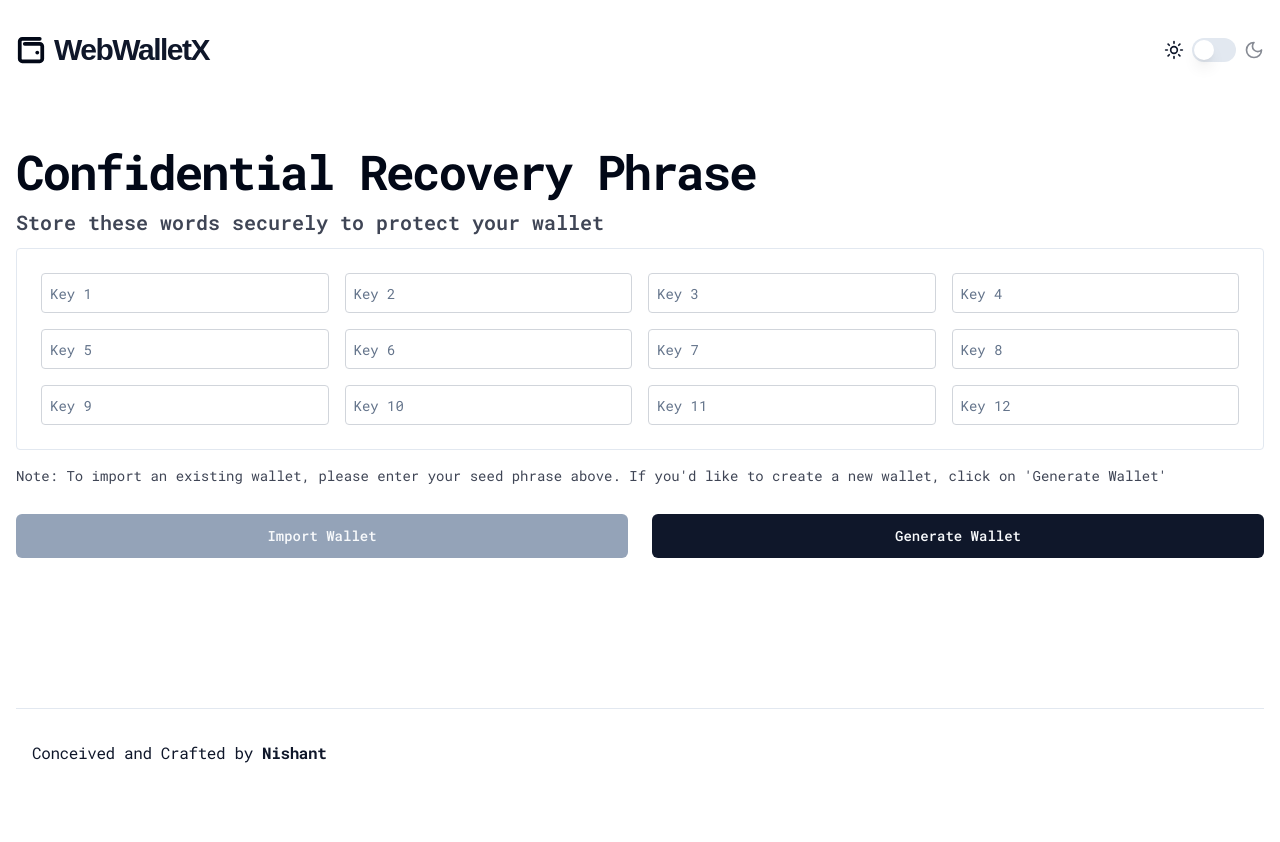
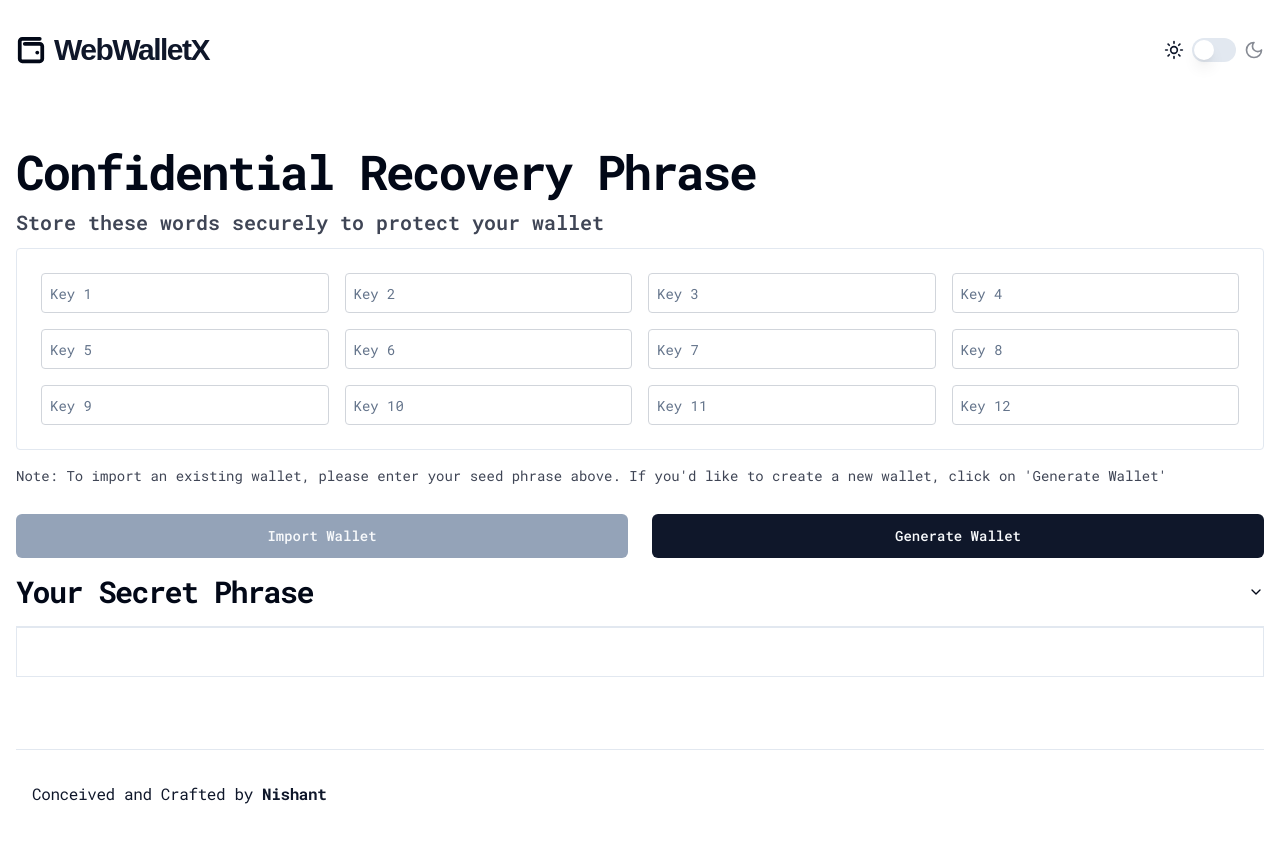
Before and after one commit to NishantCoder108/web-wallet-x, a Next.js app: page /wallet/solana in a window 1280 px wide. Shown: the top 842 px of the page. Before the commit the page ends 813 px from the top, so only its background shows below. Built offline with nearby package versions, Linux system fonts and the light colour scheme; a web font is replaced by a local one.

Commit message:
Implemented Secret Phrases UI and functionalities

```diff
--- a/package.json
+++ b/package.json
@@ -9,10 +9,12 @@
     "lint": "next lint"
   },
   "dependencies": {
+    "@radix-ui/react-accordion": "^1.2.0",
     "@radix-ui/react-slot": "^1.1.0",
     "@radix-ui/react-switch": "^1.1.0",
     "@solana/web3.js": "^1.95.3",
     "bip39": "^3.1.0",
+    "bs58": "^6.0.0",
     "buffer": "^6.0.3",
     "class-variance-authority": "^0.7.0",
     "clsx": "^2.1.1",
@@ -24,6 +26,7 @@
     "next-themes": "^0.3.0",
     "react": "^18",
     "react-dom": "^18",
+    "sonner": "^1.5.0",
     "tailwind-merge": "^2.5.2",
     "tailwindcss-animate": "^1.0.7",
     "tweetnacl": "^1.0.3"
--- a/src/app/layout.tsx
+++ b/src/app/layout.tsx
@@ -4,6 +4,7 @@ import "./globals.css";
 import { ThemeProvider } from "@/components/ThemeProvider";
 import Footer from "@/components/Footer";
 import Navbar from "@/components/Navbar";
+import { Toaster } from "@/components/ui/sonner";
 
 const inter = Inter({ subsets: ["latin"] });
 
@@ -31,6 +32,7 @@ export default function RootLayout({
                         {children}
                         <Footer />
                     </div>
+                    <Toaster />
                 </ThemeProvider>
             </body>
         </html>
--- a/src/app/wallet/solana/page.tsx
+++ b/src/app/wallet/solana/page.tsx
@@ -1,18 +1,48 @@
 "use client";
 import React, { useRef, useState } from "react";
-import { motion } from "framer-motion";
+import { easeInOut, motion } from "framer-motion";
 import { Input } from "@/components/ui/input";
 import { Button } from "@/components/ui/button";
 import InputGrid from "@/components/common/InputGrid";
 import { roboto_mono } from "@/lib/fonts";
+import {
+    generateMnemonic,
+    mnemonicToSeed,
+    mnemonicToSeedSync,
+    validateMnemonic,
+} from "bip39";
+import { toast } from "sonner";
+import { derivePath } from "ed25519-hd-key";
+import nacl from "tweetnacl";
+import bs58 from "bs58";
+import { Keypair } from "@solana/web3.js";
+import {
+    Accordion,
+    AccordionContent,
+    AccordionItem,
+    AccordionTrigger,
+} from "@/components/ui/accordion";
+import { Copy } from "lucide-react";
 
 const SolanaWallet = () => {
     const formRef = useRef<HTMLFormElement>(null);
     const [seedArr, setSeeArr] = useState<string[]>([]);
+    const [mnemonicArr, setMnemonicArr] = useState<string[]>([]);
+    const [walletList, setWalletList] = useState<
+        {
+            privateKey: string;
+            publicKey: string;
+        }[]
+    >([]);
 
-    const handleSubmit = (value: string[]) => {
-        console.log("handleSubmit Val", value);
-        setSeeArr(value);
+    const handleSubmit = (seedValue: string[]) => {
+        console.log("handleSubmit Val", seedValue);
+
+        if (!validateMnemonic(seedValue.join(" "))) {
+            toast.error("Invalid recovery phrase, Please try again.");
+            return;
+        }
+        setSeeArr(seedValue);
     };
 
     const triggerInputGridForm = () => {
@@ -21,10 +51,41 @@ const SolanaWallet = () => {
             console.log({ refVal });
         }
     };
+
+    const handleGenerateWallet = () => {
+        const mnemonic = generateMnemonic();
+        console.log({ mnemonic });
+        setMnemonicArr(mnemonic.split(" "));
+        const seed = mnemonicToSeedSync(mnemonic);
+        console.log({ seed });
+        //Derivation path
+        const path = `m/44'/501'/0'/0'`;
+        const derivedSeed = derivePath(path, seed.toString("hex")).key;
+
+        const secret = nacl.sign.keyPair.fromSeed(derivedSeed).secretKey;
+        const publicKey = Keypair.fromSecretKey(secret).publicKey.toBase58();
+        const convertSecretToBase58 = bs58.encode(secret);
+
+        console.log({ publicKey }, { convertSecretToBase58 });
+
+        setWalletList((prev) => [
+            ...prev,
+            {
+                privateKey: convertSecretToBase58,
+                publicKey: publicKey,
+            },
+        ]);
+    };
+
+    const copyToClipboard = (secretPhrase: string) => {
+        navigator.clipboard.writeText(secretPhrase);
+        toast.success("Copied to clipboard!");
+    };
     return (
         <div
             className={` min-h-[70vh] pt-16 pb-2 mb-16 ${roboto_mono.className}`}
         >
+            {walletList.length === 0 && (
                 <motion.div
                     initial={{ opacity: 0, y: -20 }}
                     animate={{ opacity: 1, y: 0 }}
@@ -51,9 +112,9 @@ const SolanaWallet = () => {
                             />
                         </div>
                         <p className="text-sm  text-primary/80 pb-3">
-                        Note: To import an existing wallet, please enter your
-                        seed phrase above. If you'd like to create a new wallet,
-                        click on 'Generate Wallet'
+                            Note: To import an existing wallet, please enter
+                            your seed phrase above. If you'd like to create a
+                            new wallet, click on 'Generate Wallet'
                         </p>
                         <div className="flex justify-evenly items-center  gap-6">
                             <Button
@@ -65,7 +126,7 @@ const SolanaWallet = () => {
                             </Button>
                             <Button
                                 size={"lg"}
-                            //  onClick={() => handleGenerateWallet()}
+                                onClick={() => handleGenerateWallet()}
                                 className="w-full"
                             >
                                 Generate Wallet
@@ -73,6 +134,95 @@ const SolanaWallet = () => {
                         </div>
                     </div>
                 </motion.div>
+            )}
+            {/* Showing Mnemonic phrases */}
+            <motion.div
+                initial={{ opacity: 0, y: -20 }}
+                animate={{
+                    opacity: 1,
+                    y: 0,
+                }}
+                transition={{
+                    ease: easeInOut,
+                    duration: 0.3,
+                }}
+                className={roboto_mono.className}
+            >
+                <Accordion type="single" collapsible>
+                    <AccordionItem value="item-1">
+                        <AccordionTrigger className="text-2xl md:text-3xl font-bold tracking-tighter hover:no-underline">
+                            Your Secret Phrase
+                        </AccordionTrigger>
+
+                        <AccordionContent
+                            onClick={() =>
+                                copyToClipboard(mnemonicArr.join(" "))
+                            }
+                        >
+                            <motion.div
+                                transition={{
+                                    ease: easeInOut,
+                                    duration: 0.3,
+                                }}
+                                animate={{
+                                    opacity: 1,
+                                    y: 0,
+                                }}
+                                initial={{
+                                    opacity: 0,
+                                    y: -20,
+                                }}
+                                className="hover:cursor-pointer"
+                            >
+                                <div className="grid grid-cols-1 sm:grid-cols-2 md:grid-cols-4 gap-3 dark:bg-slate-900 p-6 rounded">
+                                    {mnemonicArr.map((item) => (
+                                        <p className="text-red-500 font-semibold border p-3 flex items-center justify-center rounded">
+                                            {item}
+                                        </p>
+                                    ))}
+                                </div>
+
+                                <div className="text-sm md:text-base text-primary/50 flex w-full  dark:bg-slate-900 p-6 gap-3 hover:text-slate-100">
+                                    <Copy /> Click Anywhere To Copy
+                                </div>
+                            </motion.div>
+                        </AccordionContent>
+                    </AccordionItem>
+                </Accordion>
+            </motion.div>
+
+            {/* Showing Public and Private Keys */}
+
+            <motion.div
+                initial={{
+                    opacity: 0,
+                    y: -20,
+                }}
+                transition={{
+                    ease: easeInOut,
+                    duration: 0.3,
+                }}
+                animate={{
+                    opacity: 1,
+                    y: 0,
+                }}
+            >
+                <ul className="border py-6 flex flex-col items-center ">
+                    {walletList.length > 0 &&
+                        walletList.map((wallet, i) => (
+                            <li key={i}>
+                                <div>
+                                    <p className="font-semibold ">
+                                        {" "}
+                                        Wallet {i + 1}{" "}
+                                    </p>
+                                    <p> Public Key : {wallet.publicKey} </p>
+                                    <p> Private Key : {wallet.privateKey} </p>
+                                </div>
+                            </li>
+                        ))}
+                </ul>
+            </motion.div>
         </div>
     );
 };
--- /dev/null
+++ b/src/components/ui/accordion.tsx
@@ -0,0 +1,58 @@
+"use client"
+
+import * as React from "react"
+import * as AccordionPrimitive from "@radix-ui/react-accordion"
+import { ChevronDown } from "lucide-react"
+
+import { cn } from "@/lib/utils"
+
+const Accordion = AccordionPrimitive.Root
+
+const AccordionItem = React.forwardRef<
+  React.ElementRef<typeof AccordionPrimitive.Item>,
+  React.ComponentPropsWithoutRef<typeof AccordionPrimitive.Item>
+>(({ className, ...props }, ref) => (
+  <AccordionPrimitive.Item
+    ref={ref}
+    className={cn("border-b", className)}
+    {...props}
+  />
+))
+AccordionItem.displayName = "AccordionItem"
+
+const AccordionTrigger = React.forwardRef<
+  React.ElementRef<typeof AccordionPrimitive.Trigger>,
+  React.ComponentPropsWithoutRef<typeof AccordionPrimitive.Trigger>
+>(({ className, children, ...props }, ref) => (
+  <AccordionPrimitive.Header className="flex">
+    <AccordionPrimitive.Trigger
+      ref={ref}
+      className={cn(
+        "flex flex-1 items-center justify-between py-4 font-medium transition-all hover:underline [&[data-state=open]>svg]:rotate-180",
+        className
+      )}
+      {...props}
+    >
+      {children}
+      <ChevronDown className="h-4 w-4 shrink-0 transition-transform duration-200" />
+    </AccordionPrimitive.Trigger>
+  </AccordionPrimitive.Header>
+))
+AccordionTrigger.displayName = AccordionPrimitive.Trigger.displayName
+
+const AccordionContent = React.forwardRef<
+  React.ElementRef<typeof AccordionPrimitive.Content>,
+  React.ComponentPropsWithoutRef<typeof AccordionPrimitive.Content>
+>(({ className, children, ...props }, ref) => (
+  <AccordionPrimitive.Content
+    ref={ref}
+    className="overflow-hidden text-sm transition-all data-[state=closed]:animate-accordion-up data-[state=open]:animate-accordion-down"
+    {...props}
+  >
+    <div className={cn("pb-4 pt-0", className)}>{children}</div>
+  </AccordionPrimitive.Content>
+))
+
+AccordionContent.displayName = AccordionPrimitive.Content.displayName
+
+export { Accordion, AccordionItem, AccordionTrigger, AccordionContent }
--- /dev/null
+++ b/src/components/ui/sonner.tsx
@@ -0,0 +1,31 @@
+"use client"
+
+import { useTheme } from "next-themes"
+import { Toaster as Sonner } from "sonner"
+
+type ToasterProps = React.ComponentProps<typeof Sonner>
+
+const Toaster = ({ ...props }: ToasterProps) => {
+  const { theme = "system" } = useTheme()
+
+  return (
+    <Sonner
+      theme={theme as ToasterProps["theme"]}
+      className="toaster group"
+      toastOptions={{
+        classNames: {
+          toast:
+            "group toast group-[.toaster]:bg-background group-[.toaster]:text-foreground group-[.toaster]:border-border group-[.toaster]:shadow-lg",
+          description: "group-[.toast]:text-muted-foreground",
+          actionButton:
+            "group-[.toast]:bg-primary group-[.toast]:text-primary-foreground",
+          cancelButton:
+            "group-[.toast]:bg-muted group-[.toast]:text-muted-foreground",
+        },
+      }}
+      {...props}
+    />
+  )
+}
+
+export { Toaster }
```
Also changed, not shown: 1 other file (tests, documents, lock files or other folders). Lines whose indentation alone changed are shown as unchanged.
